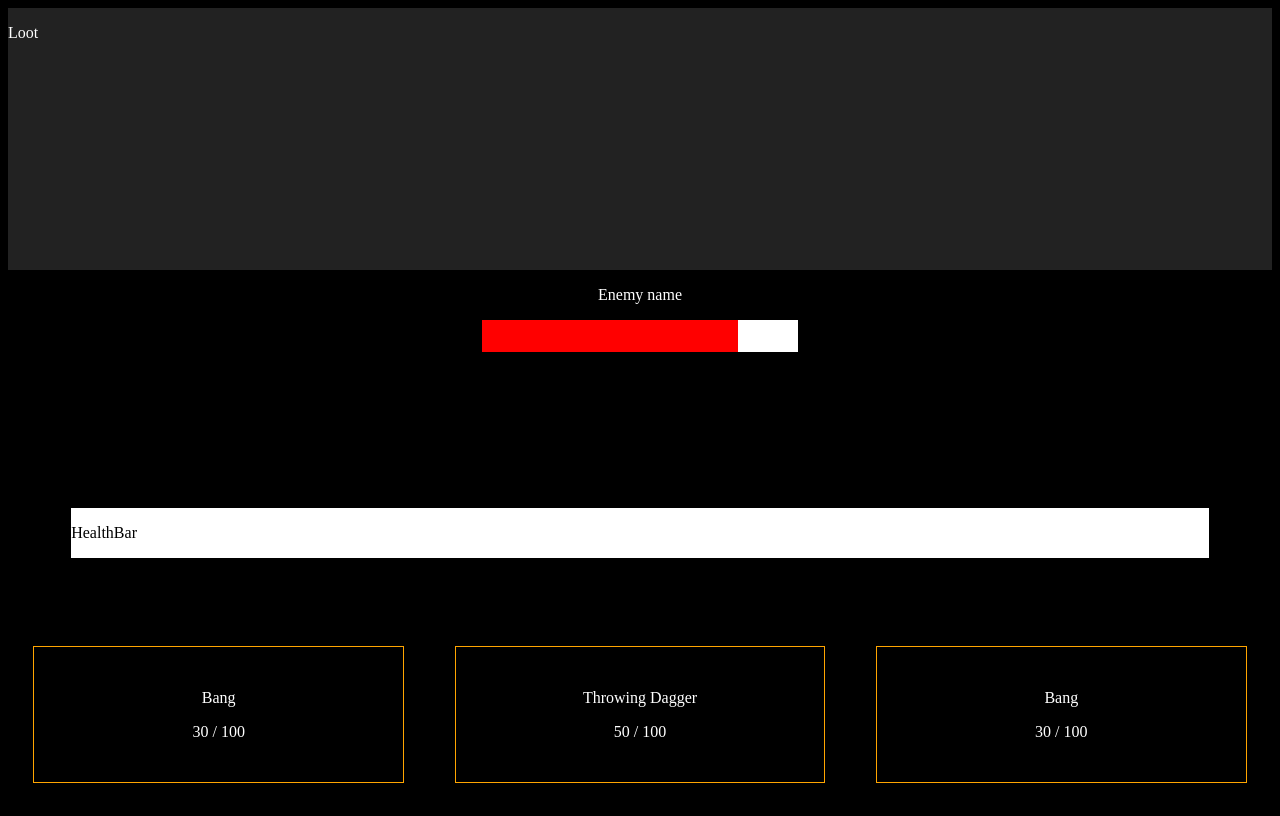
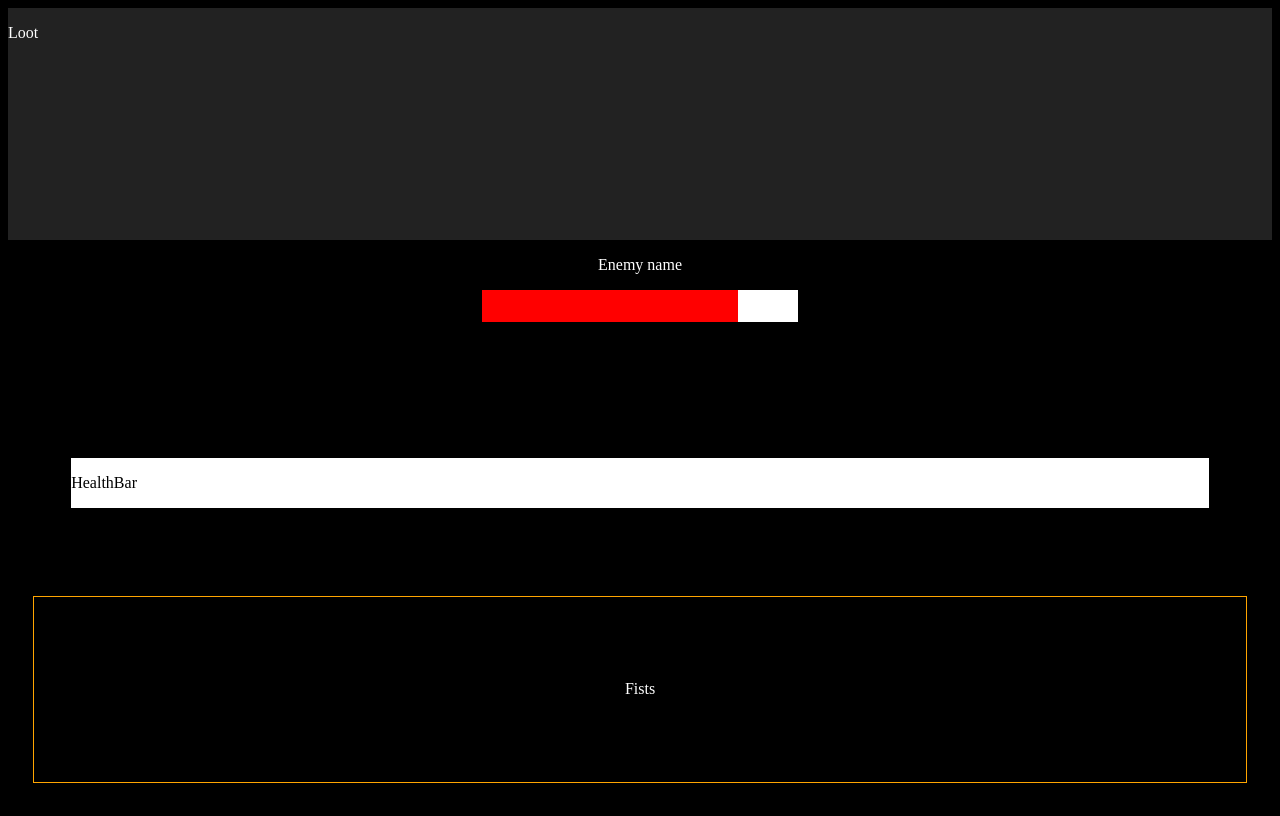
Before and after one commit to Argavyon/mechanical-automatrix, a React (Create React App) app: page / in a window 1280 px wide. Built offline with nearby package versions, Linux system fonts and the light colour scheme.

Commit message:
Started adding state

```diff
--- a/src/components/combat/Enemy/EnemyAttackBar.jsx
+++ b/src/components/combat/Enemy/EnemyAttackBar.jsx
@@ -1,8 +1,13 @@
-import React, { useState, useRef } from "react";
+import React, { useState, useRef, useContext } from "react";
 import { useInterval } from "hooks/useInterval";
 import "styles/combat/Enemy/EnemyAttackBar.css";
+import gameContext from "gameState/gameContext";
 
 function EnemyAttackBar(props) {
+  // Reference to the game state
+  const gameState = useContext(gameContext);
+  const playerState = gameState.playerState;
+
   // Set the initial state of the attack bar.
   // This is used as the timer for the attack.
   const [bar, setBar] = useState(0);
@@ -16,7 +21,9 @@ function EnemyAttackBar(props) {
       setBar(bar + 1);
       barElement.current.style.width = `${bar + 1}%`;
     } else {
+      playerState.hp.current -= props.attackDamage;
       console.log(`Player took ${props.attackDamage} damage`);
+      console.log(playerState.hp.current);
       setBar(0);
     }
   };
--- a/src/components/combat/Player/PlayerWeapon.jsx
+++ b/src/components/combat/Player/PlayerWeapon.jsx
@@ -5,20 +5,31 @@ const PlayerWeapon = (props) => {
   const [ammoCurrent, setAmmoCurrent] = useState(props.weaponAmmoCurrent);
 
   const useWeapon = () => {
-    if (ammoCurrent > 0) {
+    if (ammoCurrent > 0 || props.weaponAmmoMax === "Infinite") {
       console.log("Fire weapon");
       setAmmoCurrent(ammoCurrent - 1);
     }
   };
 
+  if (props.weaponAmmoMax === "Infinite") {
     return (
       <div className="weaponContainer" onClick={useWeapon}>
         <p className="weaponText">{props.weaponName}</p>
         <p className="weaponText">
-        {ammoCurrent} / {props.weaponsAmmoMax}
+          {/* {ammoCurrent} / {props.weaponAmmoMax} */}
         </p>
       </div>
     );
+  } else {
+    return (
+      <div className="weaponContainer" onClick={useWeapon}>
+        <p className="weaponText">{props.weaponName}</p>
+        <p className="weaponText">
+          {ammoCurrent} / {props.weaponAmmoMax}
+        </p>
+      </div>
+    );
+  }
 };
 
 export default PlayerWeapon;
--- a/src/components/combat/Player/PlayerWeapons.jsx
+++ b/src/components/combat/Player/PlayerWeapons.jsx
@@ -1,25 +1,24 @@
-import React from "react";
+import React, { useContext } from "react";
 import "styles/combat/Player/PlayerWeapons.css";
 import PlayerWeapon from "./PlayerWeapon";
+import gameContext from "gameState/gameContext";
 
 const PlayerWeapons = () => {
+  // Reference to the game state
+  const gameState = useContext(gameContext);
+  const playerWeapons = gameState.playerState.weapons;
+
   return (
     <div className="weaponsContainer">
-      <PlayerWeapon
-        weaponName="Bang"
-        weaponAmmoCurrent="30"
-        weaponsAmmoMax="100"
-      />
-      <PlayerWeapon
-        weaponName="Throwing Dagger"
-        weaponAmmoCurrent="50"
-        weaponsAmmoMax="100"
-      />
-      <PlayerWeapon
-        weaponName="Bang"
-        weaponAmmoCurrent="30"
-        weaponsAmmoMax="100"
-      />
+      {playerWeapons.map((weapon, index) => {
+        return (
+          <PlayerWeapon
+            weaponName={weapon.name}
+            weaponAmmoCurrent={weapon.ammoCurrent}
+            weaponAmmoMax={weapon.ammoMax}
+          />
+        );
+      })}
     </div>
   );
 };
--- /dev/null
+++ b/src/gameState/gameContext.js
@@ -0,0 +1,10 @@
+import { createContext } from "react";
+import playerState from "./playerContext";
+
+const gameState = {
+  playerState,
+};
+
+const gameContext = createContext(gameState);
+
+export default gameContext;
--- /dev/null
+++ b/src/gameState/playerContext.js
@@ -0,0 +1,18 @@
+const playerState = {
+  hp: {
+    max: 100,
+    current: 100,
+  },
+  weapons: [
+    {
+      name: "Fists",
+      attackDamage: 1,
+      attackTime: 0,
+      attackCooldown: 0,
+      ammoMax: "Infinite",
+      ammoCurrent: "Infinite",
+    },
+  ],
+};
+
+export default playerState;
```
Lines whose indentation alone changed are shown as unchanged.
